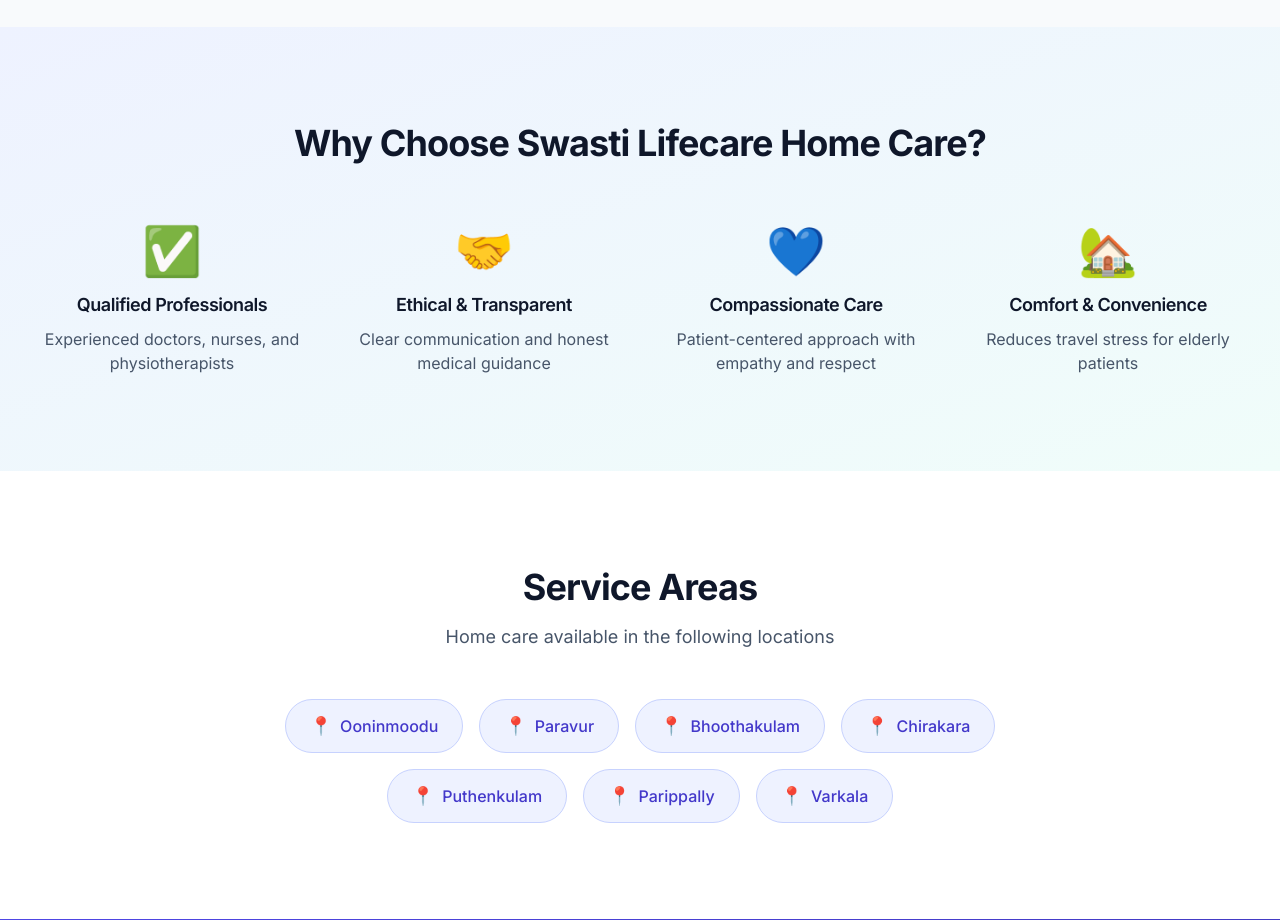
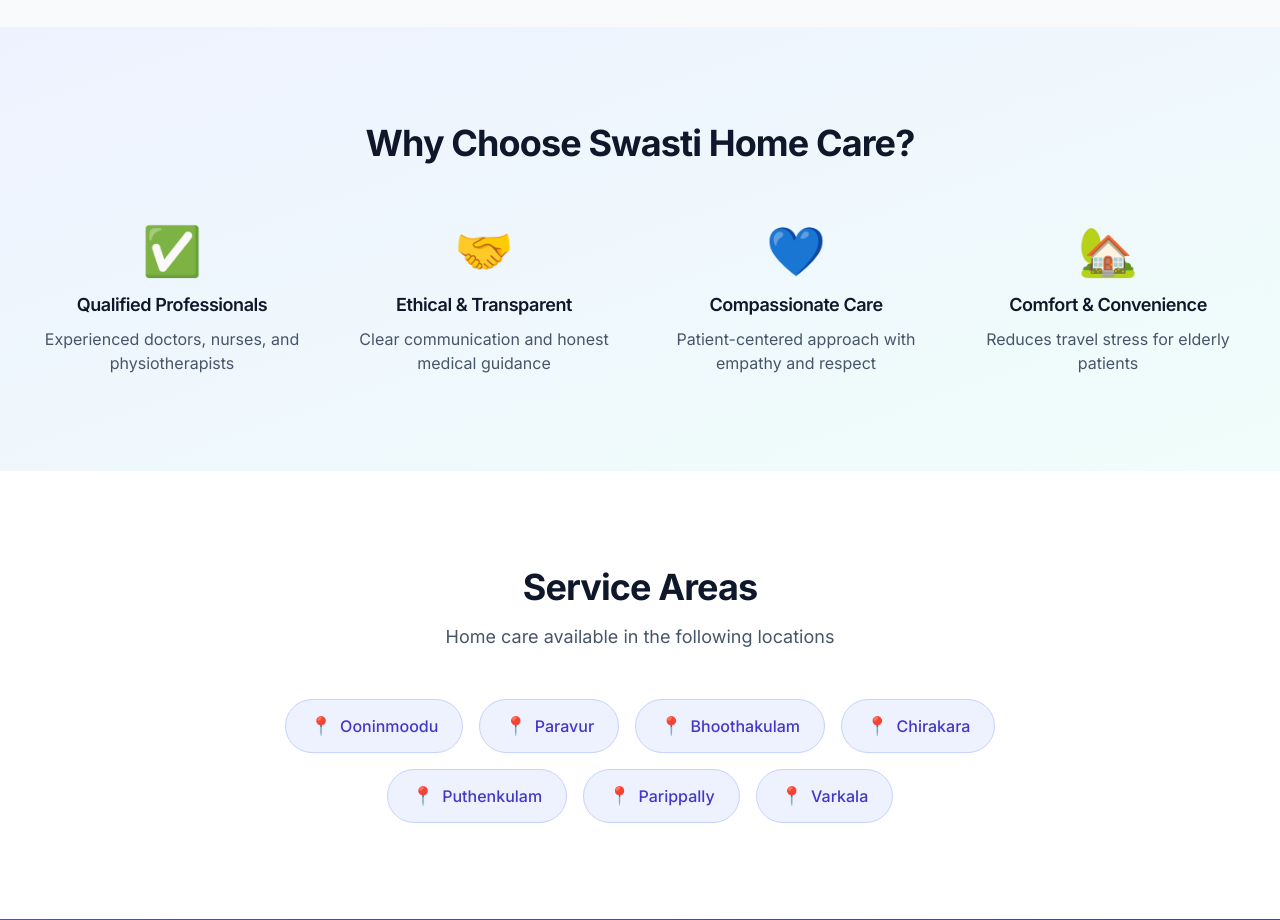
Before and after one commit to arjunsushaman/swasti-fe, a Next.js app: page /homecare in a window 1280 px wide. Shown: the part 2440-3360 px from the top of the page. Built offline with nearby package versions, Linux system fonts and the light colour scheme; no server answers.

Commit message:
text changes

```diff
--- a/components/home/DoctorsPreview.tsx
+++ b/components/home/DoctorsPreview.tsx
@@ -44,7 +44,7 @@
         </div>
         <div className="flex-1 text-center sm:text-left">
           <h3 className="text-xl font-bold text-secondary-900 mb-2">{doctor.name}</h3>
-          <p className="text-primary-600 font-medium mb-1 text-sm uppercase tracking-wide">{doctor.qualifications}</p>
+          <p className="text-primary-600 font-medium mb-1 text-sm tracking-wide">{doctor.qualifications}</p>
           <p className="text-secondary-600 mb-3 font-medium">{doctor.specialtyLabel}</p>
           <div className="inline-block px-3 py-1 bg-secondary-100 text-secondary-600 text-xs rounded-full">
             {doctor.availability}
--- a/components/homecare/HomecareHero.tsx
+++ b/components/homecare/HomecareHero.tsx
@@ -50,7 +50,7 @@
               <div className="relative rounded-2xl overflow-hidden shadow-2xl">
                 <Image
                   src={hero.image}
-                  alt="Swasti Lifecare Home Care Services"
+                  alt="Swasti Home Care Services"
                   width={400}
                   height={533}
                   className="w-full h-auto object-cover max-h-[500px] lg:max-h-[600px]"
--- a/components/homecare/WhyChooseUs.tsx
+++ b/components/homecare/WhyChooseUs.tsx
@@ -8,7 +8,7 @@
     <AnimatedSection className="py-24 bg-gradient-to-br from-primary-50 to-accent-50">
       <div className="container-custom">
         <div className="text-center mb-16">
-          <h2 className="section-heading">Why Choose Swasti Lifecare Home Care?</h2>
+          <h2 className="section-heading">Why Choose Swasti Home Care?</h2>
         </div>
 
         <StaggerContainer className="grid grid-cols-1 md:grid-cols-2 lg:grid-cols-4 gap-8">
```
